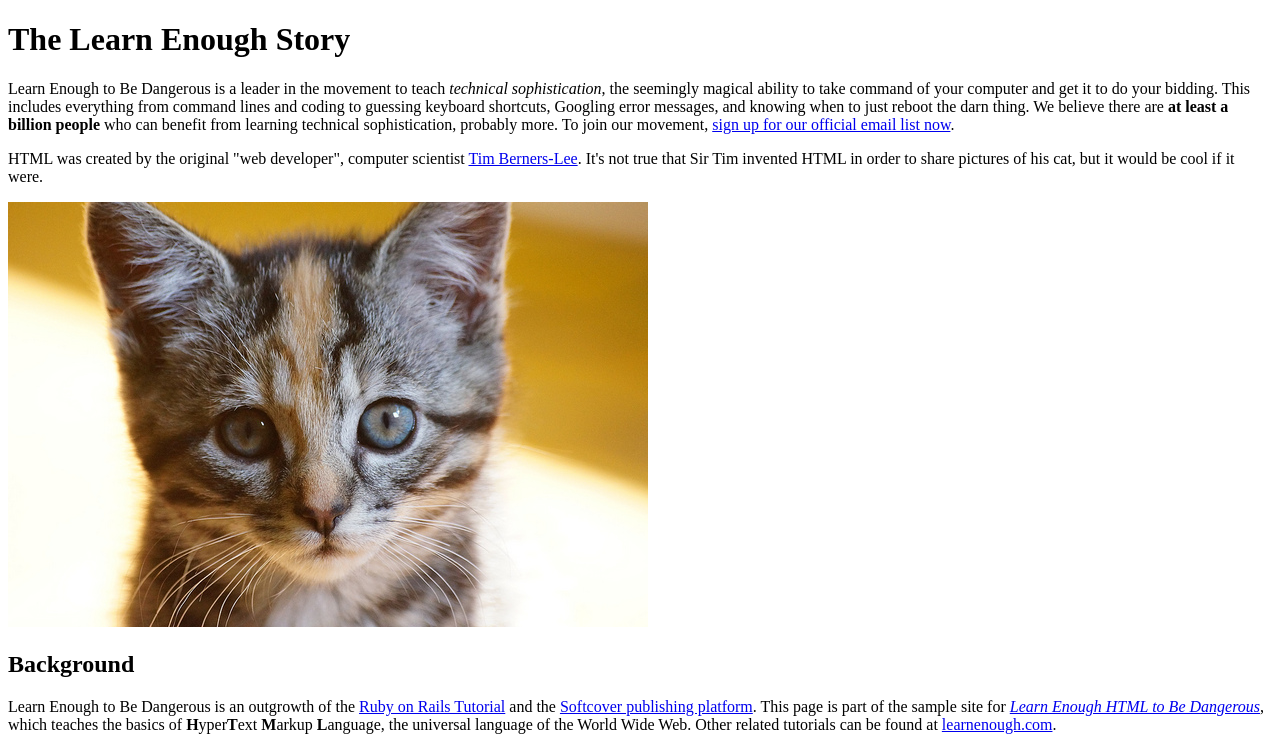
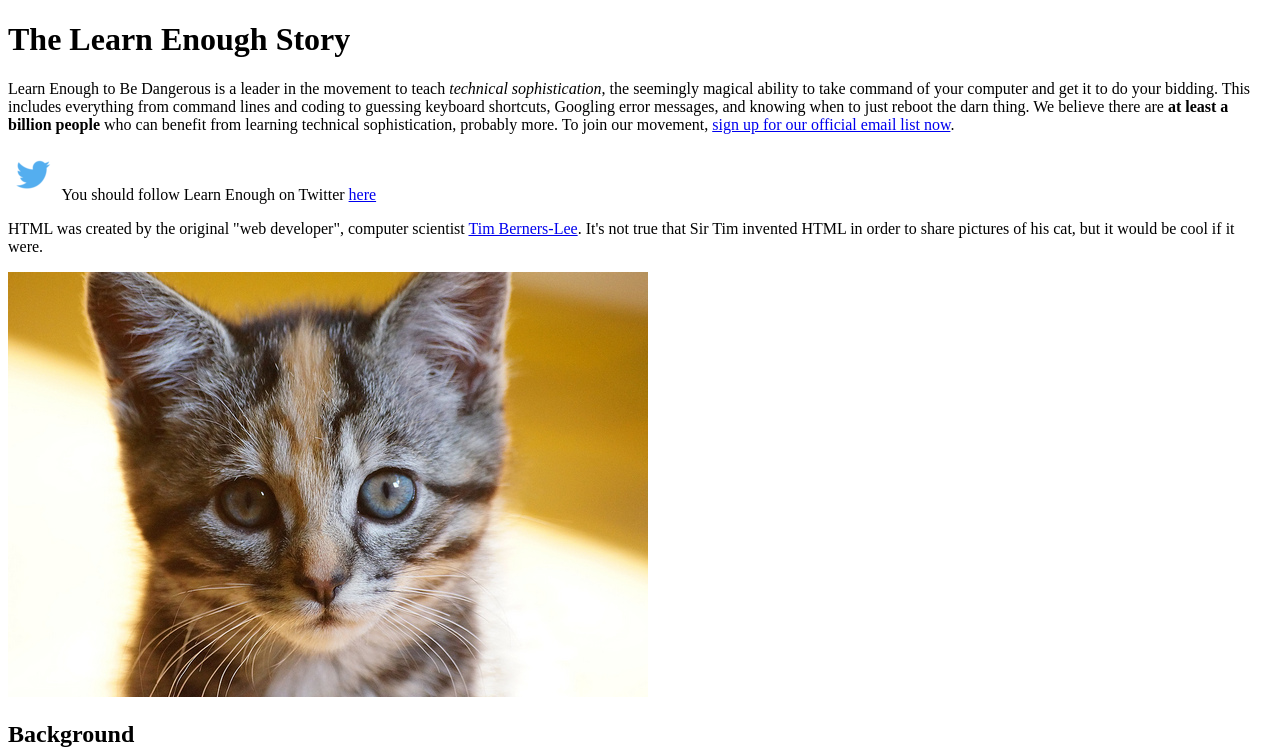
Before and after one commit to joanhyoon/sample_website, a plain HTML site: page index.html in a window 1280 px wide. Shown: the top 751 px of the page. Drawn offline with Linux system fonts and the light colour scheme.

Commit message:
Add links to images

```diff
--- a/index.html
+++ b/index.html
@@ -17,13 +17,25 @@
       learning technical sophistication, probably more. To join our
       movement, <a href="http://learnenough.com/email">sign up for our official email list now</a>.
       </p>
+
+      <p>
+        <a href="http://twitter.com/learnenough" target="_blank" style="text-decoration: none;">
+          <img src="images/small_twitter_logo.png">
+        </a>
+        You should follow Learn Enough on Twitter
+        <a href="http://twitter.com/learnenough" target="_blank">here</a>
+      </p>
+
       <p>
       HTML was created by the original "web developer", computer scientist
       <a href="https://en.wikipedia.org/wiki/Tim_Berners-Lee">Tim
       Berners-Lee</a>. It's not true that Sir Tim invented HTML in order to
       share pictures of his cat, but it would be cool if it were.
       </p>
-      <img src="images/kitten.jpg" alt="An adorable kitten">
+
+      <a href="https://www.flickr.com/photos/deborah_s_perspective/14144861329">
+        <img src="images/kitten.jpg" alt="An adorable kitten">
+      </a>
 
     <h2>Background</h2>
       <p>
```
Also changed, not shown: images/small_twitter_logo.png (added).
